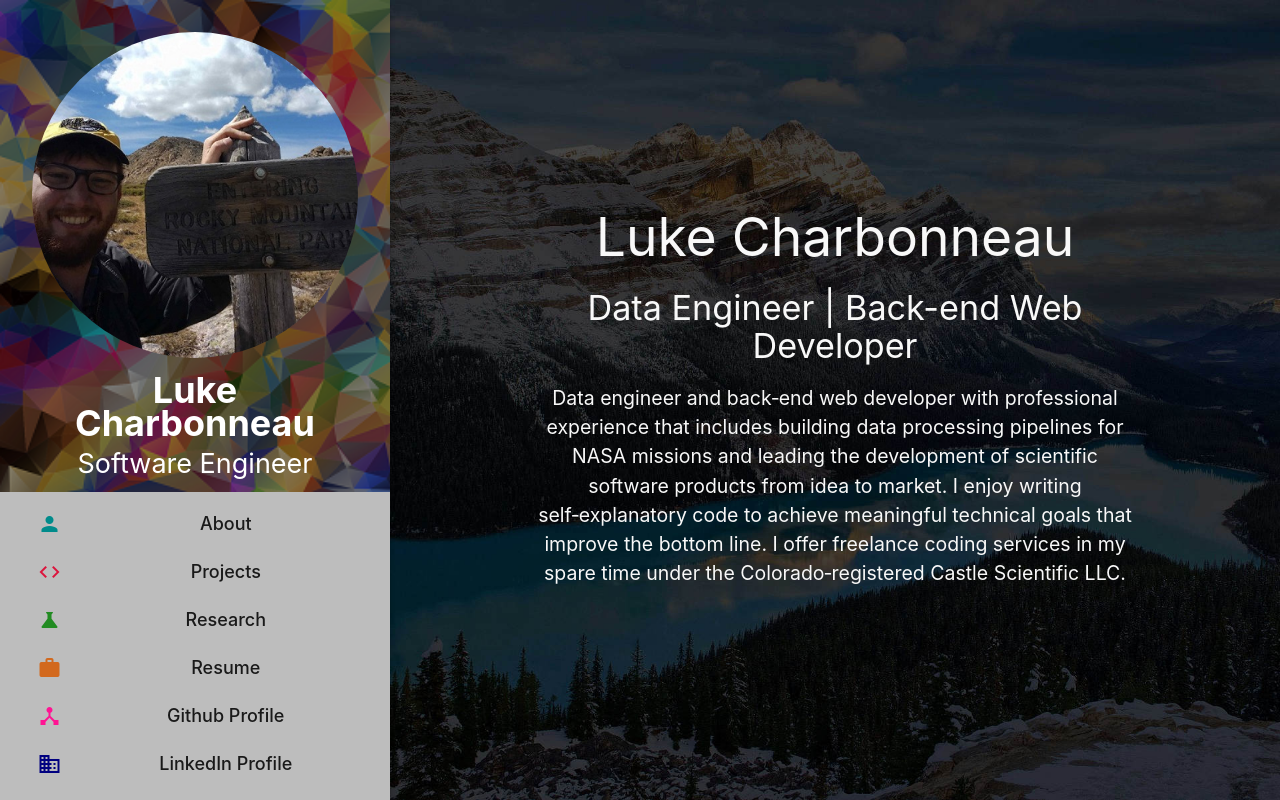
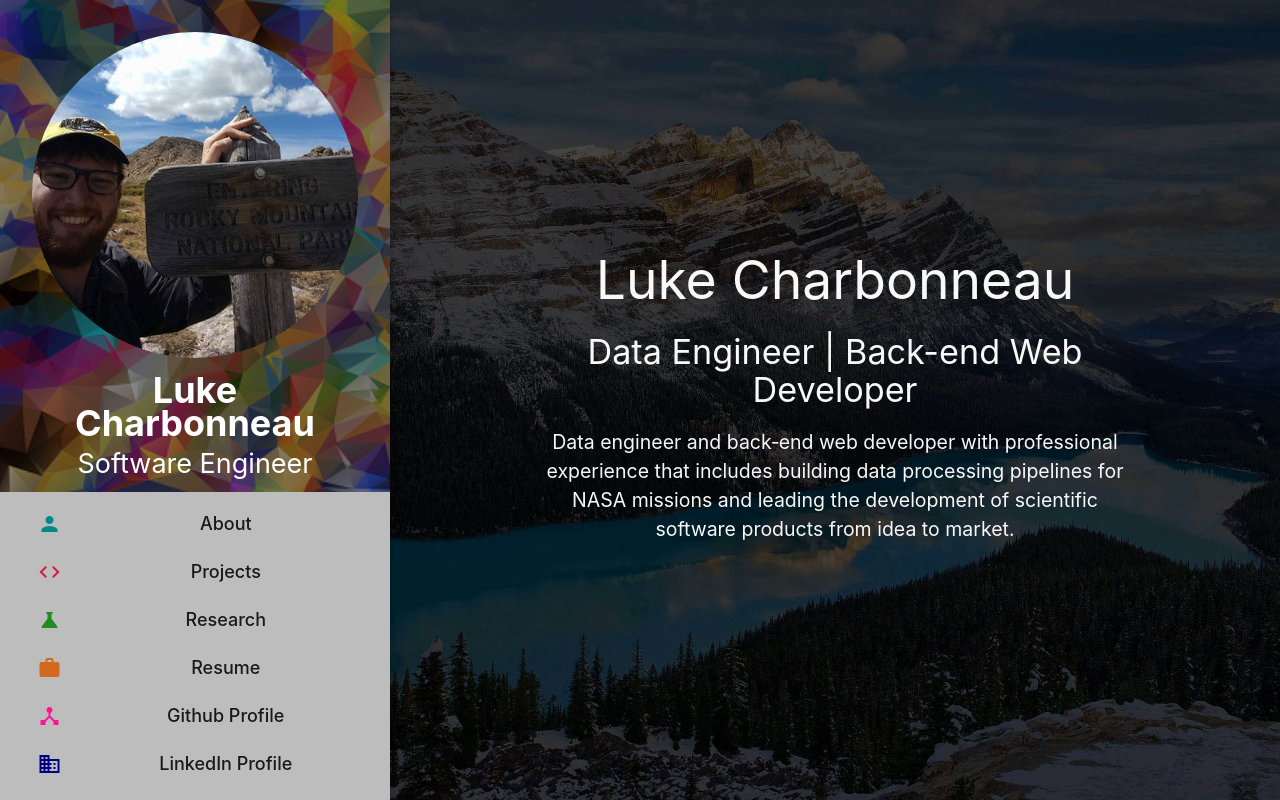
Before and after one commit to lukechar/personal-website, a React (Create React App) app: page / in a window 1280 px wide. Built offline with nearby package versions, Linux system fonts and the light colour scheme.

Commit message:
Update bio

```diff
--- a/src/Home/Home.js
+++ b/src/Home/Home.js
@@ -10,8 +10,7 @@
                         <h4>Data Engineer | Back-end Web Developer</h4>
                         <p className="center-align">
                             Data engineer and back‑end web developer with professional experience that includes building data processing pipelines for NASA missions and
-                            leading the development of scientific software products from idea to market. I enjoy writing self‑explanatory code to achieve meaningful technical
-                            goals that improve the bottom line. I offer freelance coding services in my spare time under the Colorado‑registered Castle Scientific LLC.
+                            leading the development of scientific software products from idea to market.
                         </p>
                     </div>
                 </div>
```
